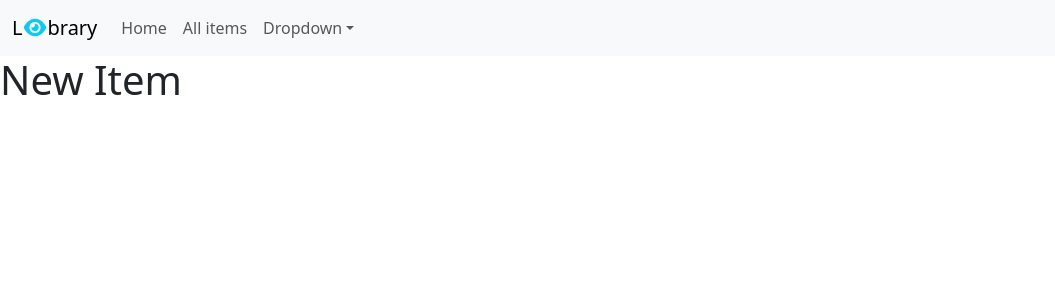
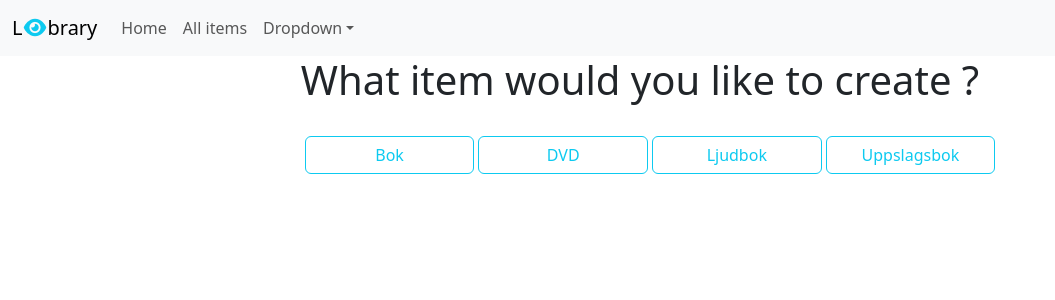
Before and after one commit to Socias93/leyebrary, a React (Vite) app: page /new-item in a window 1280 px wide. Shown: the top 300 px of the page, without its empty margins (0-1055 px from the left). Built offline with nearby package versions, Linux system fonts and the light colour scheme.

Commit message:
created link to id when you want to create a new item

```diff
--- /dev/null
+++ b/src/pages/CreateItemPage.tsx
@@ -0,0 +1,13 @@
+import { useParams } from "react-router-dom";
+
+function CreateItemPage() {
+  const { id } = useParams();
+
+  return (
+    <h1>
+      Create new <button>{id} </button>
+    </h1>
+  );
+}
+
+export default CreateItemPage;
--- a/src/pages/NewItemPage.tsx
+++ b/src/pages/NewItemPage.tsx
@@ -1,5 +1,31 @@
+import { useNavigate } from "react-router-dom";
+import { getItems } from "../services/fakeFoodService";
+
 function NewItemPage() {
-  return <h1>New Item</h1>;
+  const items = getItems();
+  const navigate = useNavigate();
+
+  const uniqueCategories = Array.from(
+    new Map(items.map((it) => [it.category._id, it.category])).values()
+  );
+
+  return (
+    <>
+      <div className="d-grid justify-content-center">
+        <h1>What item would you like to create ?</h1>
+        <div className="d-flex">
+          {uniqueCategories.map((i) => (
+            <button
+              onClick={() => navigate(`/new-item/${i._id}`)}
+              key={i._id}
+              className="btn btn-outline-info col-2 mt-4 ms-1 w-25 ">
+              {i.name}
+            </button>
+          ))}
+        </div>
+      </div>
+    </>
+  );
 }
 
 export default NewItemPage;
--- a/src/routes.tsx
+++ b/src/routes.tsx
@@ -6,6 +6,7 @@ import {
   NewCategoryPage,
   NewItemPage,
 } from "./pages/index";
+import CreateItemPage from "./pages/CreateItemPage";
 
 const router = createBrowserRouter([
   {
@@ -32,6 +33,7 @@ const router = createBrowserRouter([
         path: "new-category",
         element: <NewCategoryPage />,
       },
+      { path: "new-item/:id", element: <CreateItemPage /> },
     ],
   },
 ]);
--- a/src/services/fakeFoodService.tsx
+++ b/src/services/fakeFoodService.tsx
@@ -4,7 +4,7 @@ import { Category, getCategories } from "./fakeCategoryService";
 interface BaseItem {
   _id: string;
   title: string;
-  isBorrowable: boolean;
+  isBorrowable?: boolean;
   category: Category;
   // if checked out:
   borrower?: string;
@@ -41,7 +41,7 @@ export type LibraryItem = Book | DVD | Audiobook | ReferenceBook;
 export interface LibraryFormData {
   _id?: string;
   title: string;
-  isBorrowable: boolean;
+  isBorrowable?: boolean;
   categoryId: string;
 
   // depending on type:
```
